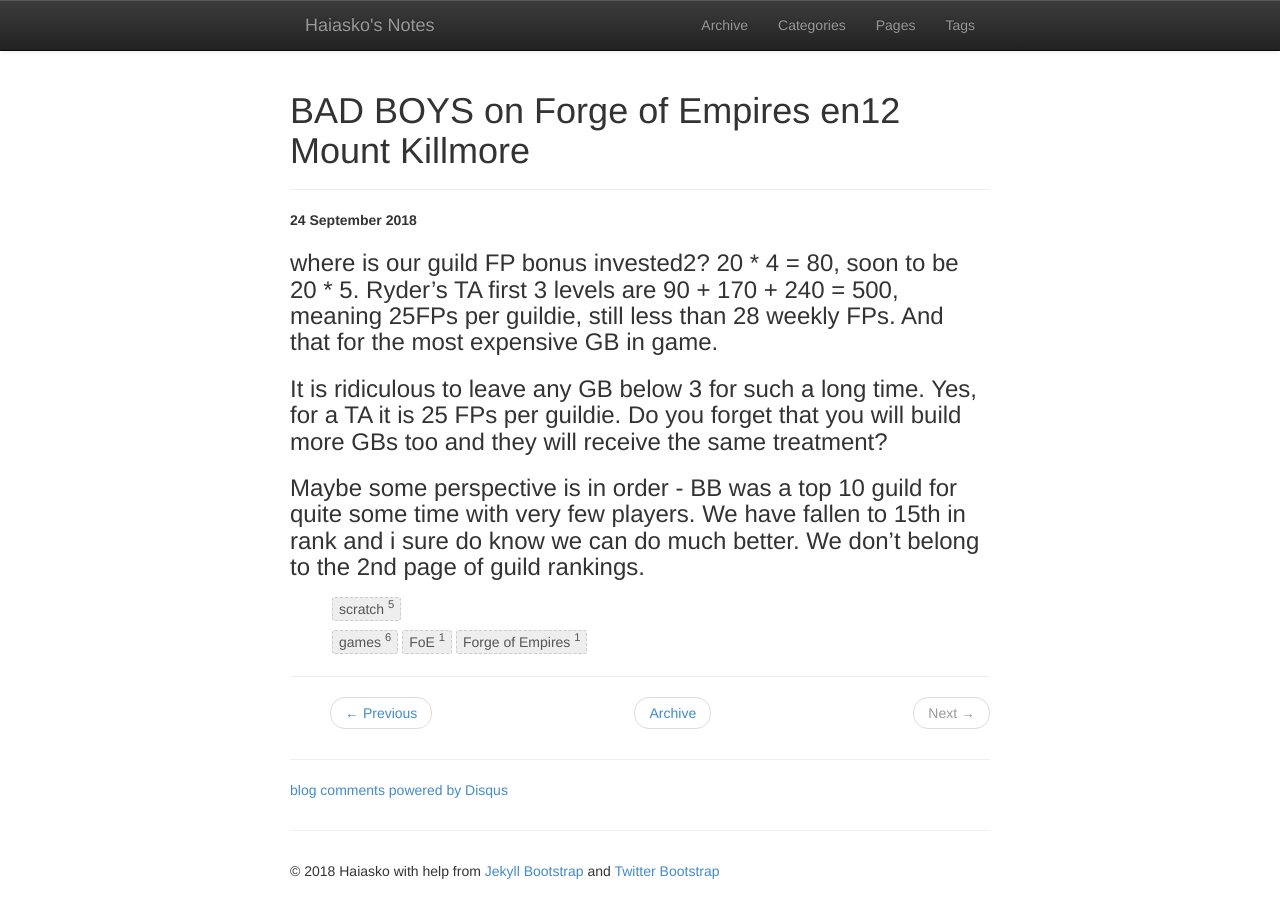
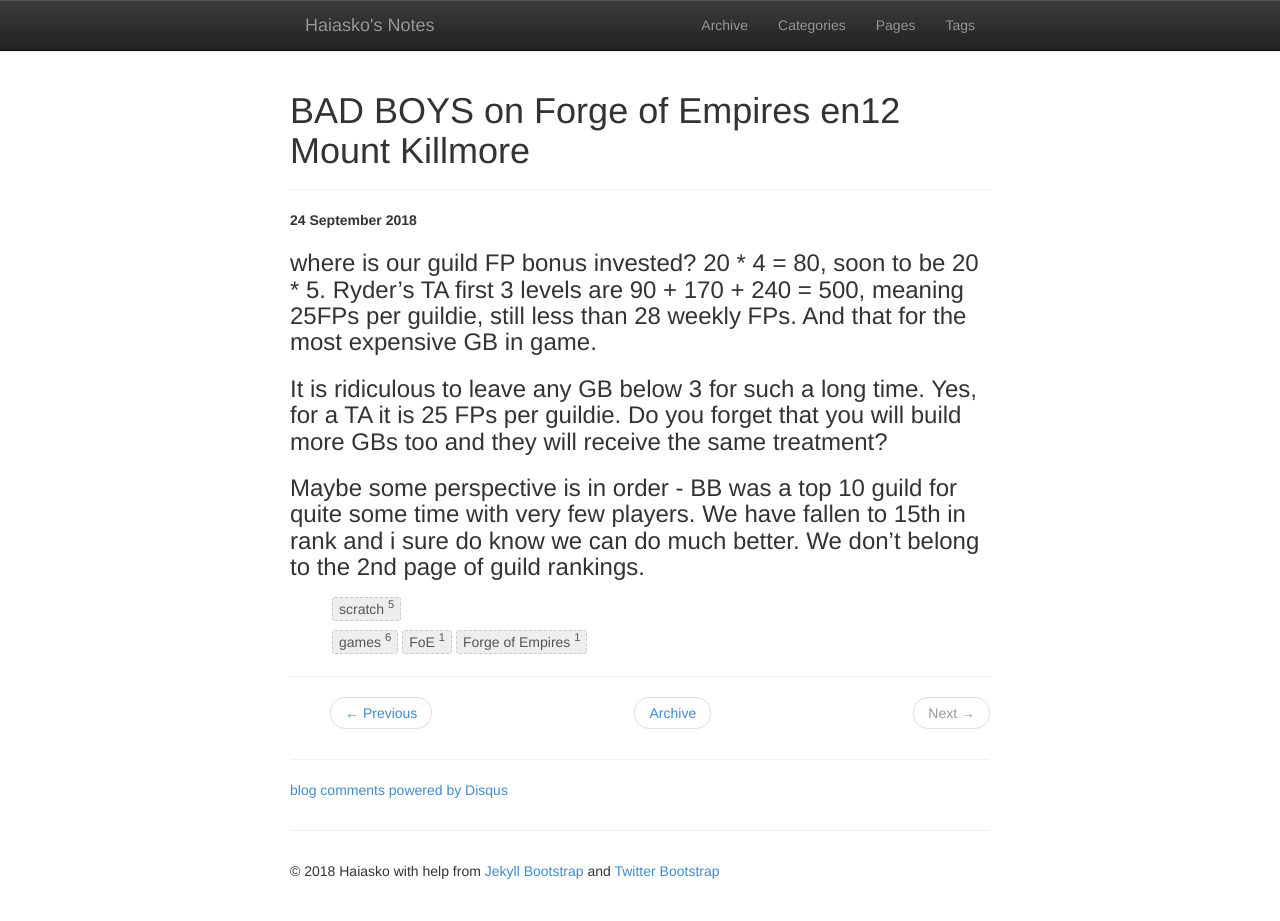
Before and after one commit to haiasko/haiasko.github.io, a Jekyll site: the page built from _posts/2018-09-24-discussing-guild-rules.md, in a window 1280 px wide. Built offline with Jekyll 4.4.1, drawn with Linux system fonts in a browser that asks for light colours; nearby versions of some CDN libraries; comment, search, counter and statistics services are not loaded.

Commit message:
typo fixed

```diff
--- a/_posts/2018-09-24-discussing-guild-rules.md
+++ b/_posts/2018-09-24-discussing-guild-rules.md
@@ -6,7 +6,7 @@
 ---
 {% include JB/setup %}
 
-### where is our guild FP bonus invested2? 20 * 4 = 80, soon to be 20 * 5. Ryder's TA first 3 levels are 90 + 170 + 240 = 500, meaning 25FPs per guildie, still less than 28 weekly FPs. And that for the most expensive GB in game.
+### where is our guild FP bonus invested? 20 * 4 = 80, soon to be 20 * 5. Ryder's TA first 3 levels are 90 + 170 + 240 = 500, meaning 25FPs per guildie, still less than 28 weekly FPs. And that for the most expensive GB in game.
 
 ### It is ridiculous to leave any GB below 3 for such a long time.  Yes, for a TA it is 25 FPs per guildie.  Do you forget that you will build more GBs too and they will receive the same treatment?
 
```
